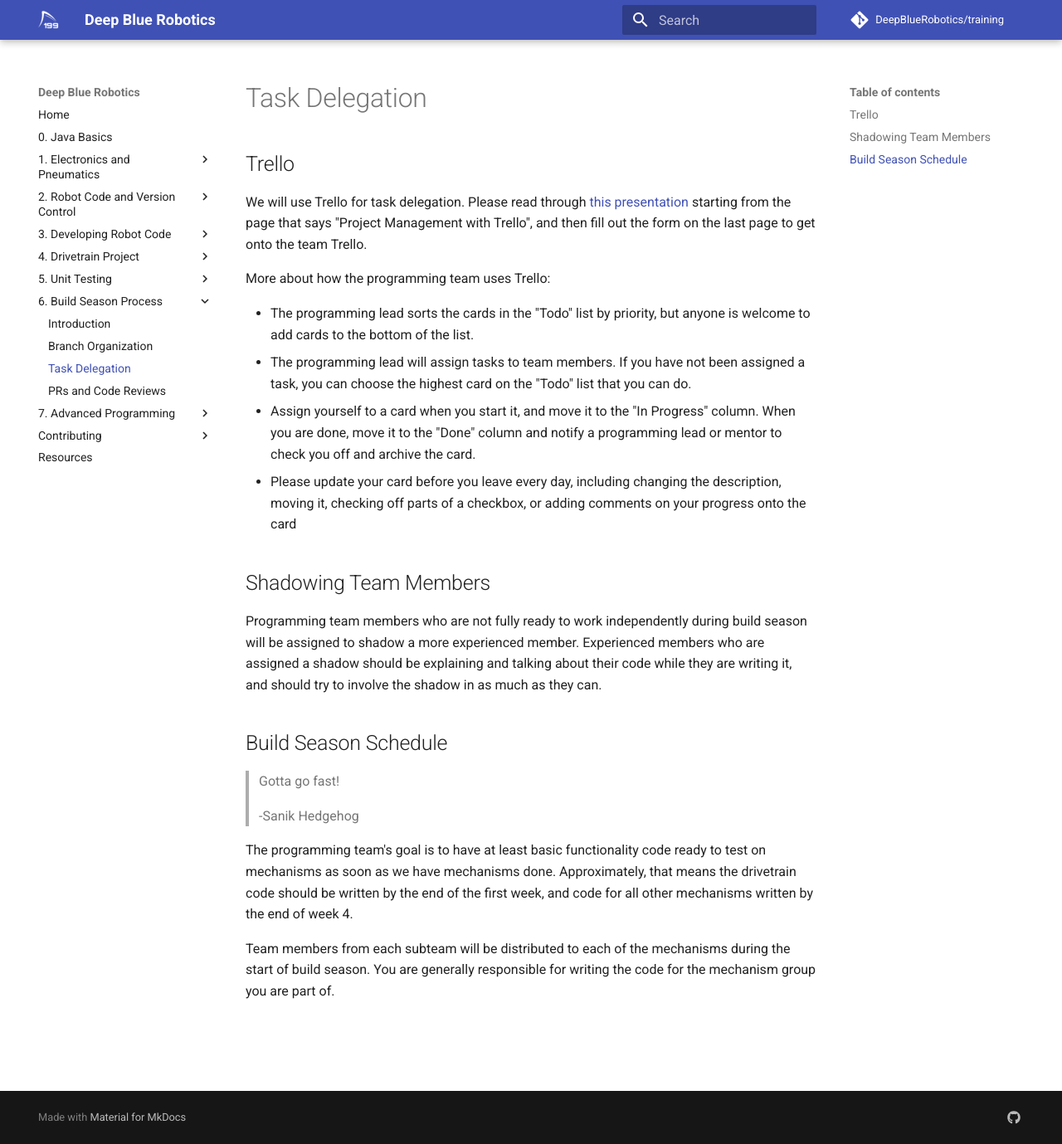
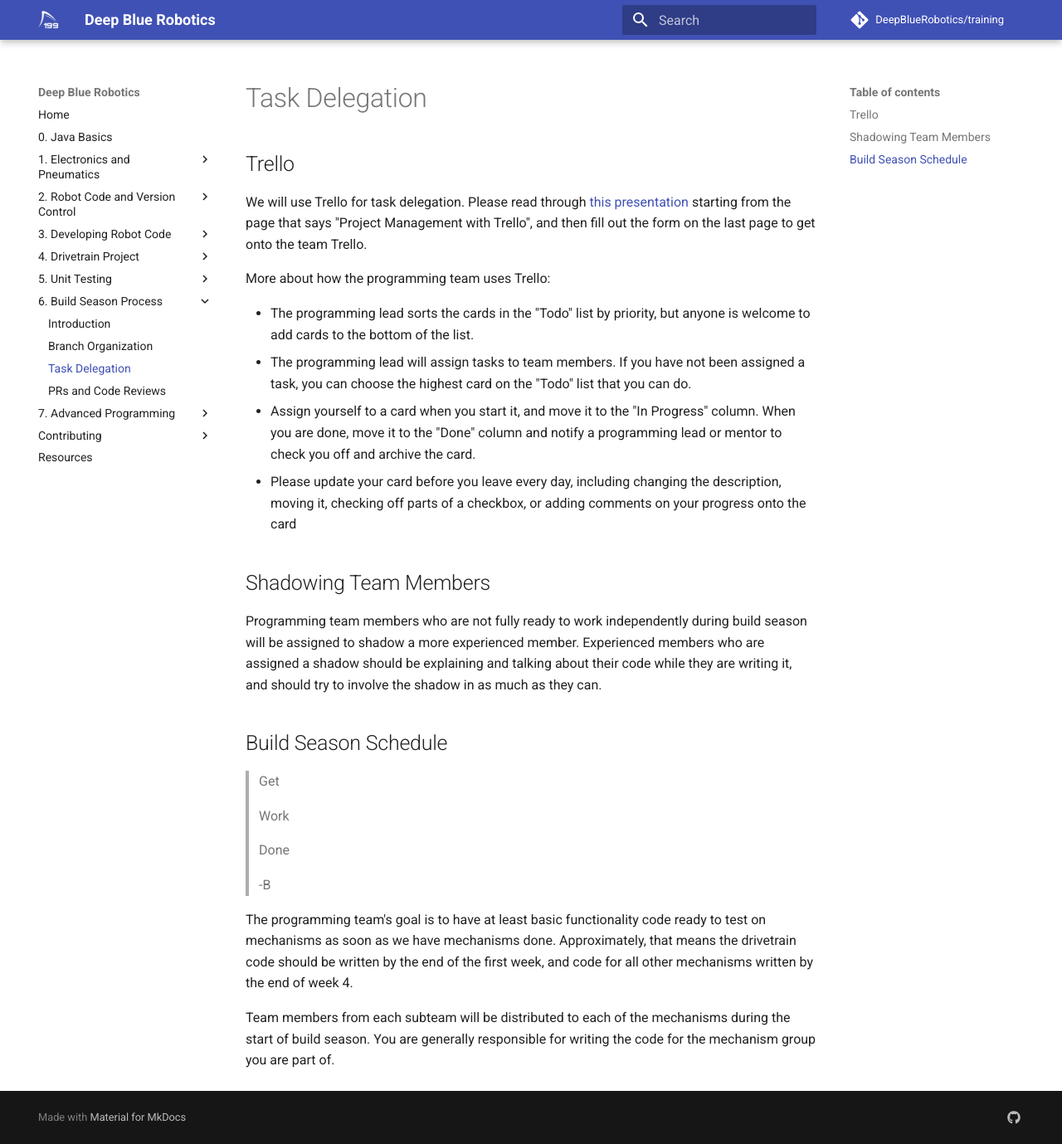
Before and after one commit to DeepBlueRobotics/training, an MkDocs documentation site: the page built from docs/section-6/delegation.md, in a window 1280 px wide and 1379 px high. Shown: the whole window at 83% size. Built offline with MkDocs 1.6.1 and Material for MkDocs 9.7.7, drawn with Linux system fonts in a browser that asks for light colours; comment, search, counter and statistics services are not loaded.

Commit message:
Update delegation.md

```diff
--- a/docs/section-6/delegation.md
+++ b/docs/section-6/delegation.md
@@ -13,9 +13,13 @@
 Programming team members who are not fully ready to work independently during build season will be assigned to shadow a more experienced member. Experienced members who are assigned a shadow should be explaining and talking about their code while they are writing it, and should try to involve the shadow in as much as they can.
 
 ## Build Season Schedule
-> Gotta go fast!
+> Get
 
->  -Sanik Hedgehog
+>  Work
+
+> Done
+
+> -B
 
 The programming team's goal is to have at least basic functionality code ready to test on mechanisms as soon as we have mechanisms done. Approximately, that means the drivetrain code should be written by the end of the first week, and code for all other mechanisms written by the end of week 4.
 
```
